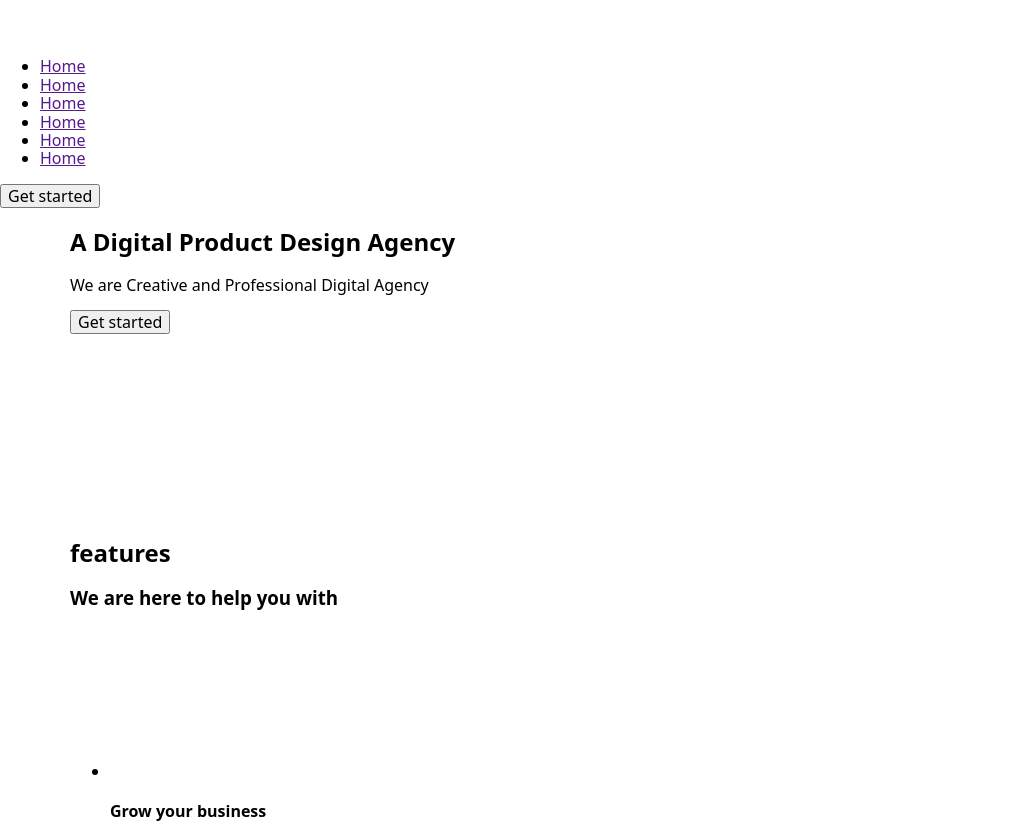
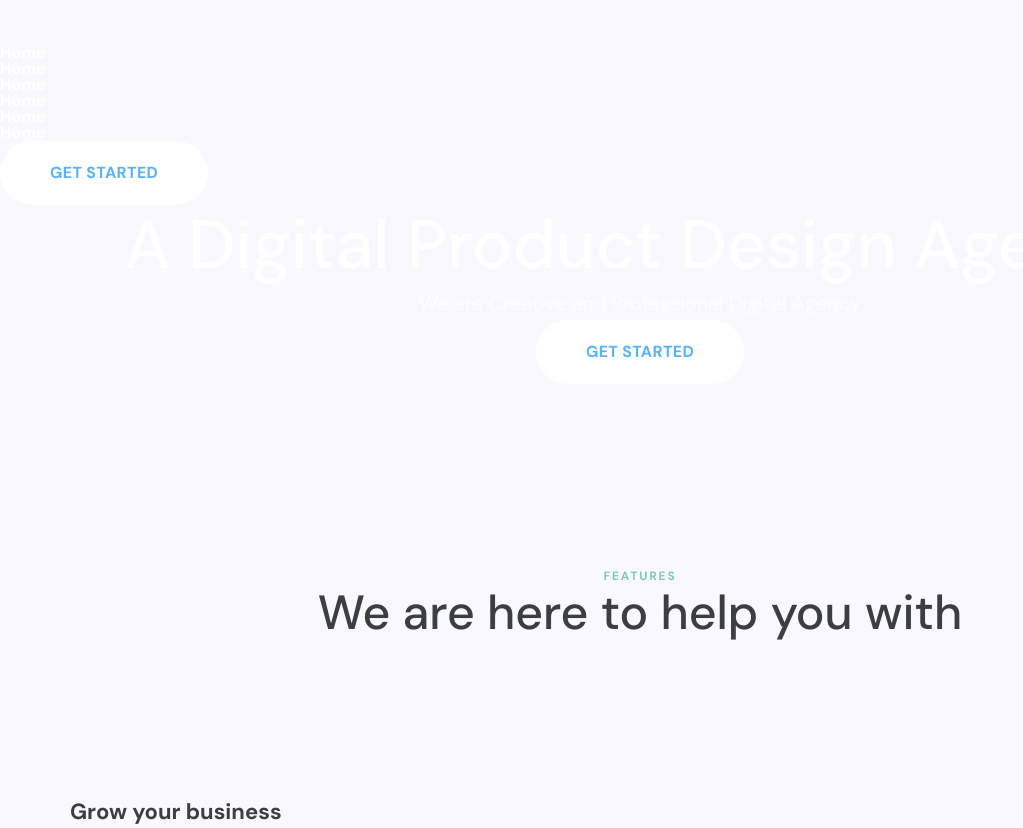
Before and after one commit to chertoha/design-agency-markup, a plain HTML site: page index.html in a window 1280 px wide. Shown: the part 112-940 px from the top of the page, without its empty margins (0-1023 px from the left). Drawn offline with nearby package versions, Linux system fonts and the light colour scheme.

Commit message:
font-styles

```diff
--- a/index.html
+++ b/index.html
@@ -146,8 +146,8 @@
       <!-- How it works Section -->
       <section class="section">
         <div class="container">
-          <h2 class="section__title">how it works</h2>
-          <h3 class="section__sub-title">Our Process</h3>
+          <h2 class="section__title section__title--inverse">how it works</h2>
+          <h3 class="section__sub-title section__sub-title--inverse">Our Process</h3>
           <p class="section__text">
             We know the best solution for all of your business ideas and we can help you solve all
             business problems
@@ -212,7 +212,7 @@
               </a>
             </li>
           </ul>
-          <p class="section__text">
+          <p class="section__text brand__text">
             You're going to be in good company. We work with world's leading brands.
           </p>
         </div>
@@ -222,8 +222,10 @@
       <section class="section">
         <div class="container">
           <div class="section__content">
-            <h2 class="section__title">start with us</h2>
-            <h3 class="section__sub-title">Start working faster today</h3>
+            <h2 class="section__title section__title--inverse">start with us</h2>
+            <h3 class="section__sub-title section__sub-title--inverse">
+              Start working faster today
+            </h3>
             <p class="section__text">
               We know the best solution for all of your business ideas and we can help you solve all
               business problems
@@ -234,28 +236,42 @@
         </div>
       </section>
     </main>
+
     <footer class="page-footer">
       <div class="container">
-        <div class="footer__top-row">
+        <!-- Footer Top Row -->
+        <div class="page-footer__top-row">
           <a class="logo" href=""
             ><svg class="">
               <use href=""></use>
             </svg>
           </a>
 
-          <nav class="nav footer__nav">
-            <ul class="nav-list">
-              <li class="nav-list__item"><a class="nav-list__link" href="">Home</a></li>
+          <nav class="nav page-footer__nav">
+            <ul class="nav-list page-footer__nav-list">
+              <li class="nav-list__item">
+                <a class="nav-list__link" href="">Home</a>
+              </li>
 
-              <li class="nav-list__item"><a class="nav-list__link" href="">Home</a></li>
+              <li class="nav-list__item">
+                <a class="nav-list__link" href="">Home</a>
+              </li>
 
-              <li class="nav-list__item"><a class="nav-list__link" href="">Home</a></li>
+              <li class="nav-list__item">
+                <a class="nav-list__link" href="">Home</a>
+              </li>
 
-              <li class="nav-list__item"><a class="nav-list__link" href="">Home</a></li>
+              <li class="nav-list__item">
+                <a class="nav-list__link" href="">Home</a>
+              </li>
 
-              <li class="nav-list__item"><a class="nav-list__link" href="">Home</a></li>
+              <li class="nav-list__item">
+                <a class="nav-list__link" href="">Home</a>
+              </li>
 
-              <li class="nav-list__item"><a class="nav-list__link" href="">Home</a></li>
+              <li class="nav-list__item">
+                <a class="nav-list__link" href="">Home</a>
+              </li>
             </ul>
           </nav>
 
@@ -269,7 +285,9 @@
             </li>
           </ul>
         </div>
-        <div class="footer__bottom-row">
+
+        <!-- Footer Top Row -->
+        <div class="page-footer__bottom-row">
           <p class="copyright">&copy; 2021 Company</p>
           <ul class="conditions">
             <li class="conditions__item">
--- /dev/null
+++ b/sass/_base.scss
@@ -0,0 +1,32 @@
+body {
+
+    cursor: url(../images/cursor.svg), pointer;
+
+    font-family: $font-primary;
+    font-weight: 400;
+    font-size: 16px;
+    line-height: 1.5;
+    color: $text-default-dark-color;
+
+    background-color: $background-primary-color;
+}
+
+h1,
+h2,
+h3,
+h4,
+h5,
+h6,
+p,
+ul {
+    margin: 0;
+    padding: 0;
+}
+
+ul {
+    list-style: none;
+}
+
+a {
+    text-decoration: none;
+}
--- /dev/null
+++ b/sass/components/_brands.scss
@@ -0,0 +1,5 @@
+.brand__text {
+    font-size: 16px;
+    line-height: 1.48;
+    color: #424A4D;
+}
--- /dev/null
+++ b/sass/components/_hero.scss
@@ -0,0 +1,21 @@
+.hero {
+    text-align: center;
+    color: $text-default-light-color;
+}
+
+.hero__title {
+    font-weight: 500;
+    font-size: 68px;
+    line-height: 1.2;
+
+}
+
+.hero__text {
+    font-size: 20px;
+    line-height: 1.7;
+    opacity: 0.8;
+}
+
+
+
+.dashboard {}
--- /dev/null
+++ b/sass/components/_page-footer.scss
@@ -0,0 +1,23 @@
+.page-footer {
+    // color: rgba(255, 255, 255, 0.8);
+    background-color: $footer-background-color;
+}
+
+.page-footer__nav-list {
+    font-weight: 500;
+    opacity: 0.8;
+}
+
+.copyright,
+.conditions__link {
+    font-size: 15px;
+    color: rgba(255, 255, 255, 0.8);
+}
+
+.copyright {
+    line-height: 1.67;
+}
+
+.conditions__link {
+    line-height: 1.33;
+}
--- /dev/null
+++ b/sass/components/_page-header.scss
@@ -0,0 +1 @@
+.page-header {}
--- /dev/null
+++ b/sass/components/common/_card.scss
@@ -0,0 +1,16 @@
+.card {}
+
+.card__icon {}
+
+.card__title {
+    font-weight: 700;
+    font-size: 22px;
+    line-height: 1.36;
+    color: $sub-title-dark-color;
+}
+
+.card__text {}
+
+.text-attention {
+    font-weight: 700;
+}
--- /dev/null
+++ b/sass/components/common/_nav-list.scss
@@ -0,0 +1,12 @@
+.nav-list {
+    color: $text-default-light-color;
+    font-weight: 700;
+    line-height: 1;
+}
+
+.nav-list__item {}
+
+.nav-list__link {
+
+    color: inherit;
+}
--- a/sass/components/common/_section.scss
+++ b/sass/components/common/_section.scss
@@ -1,4 +1,36 @@
 .section {
     padding-top: 185px;
     padding-bottom: 185px;
+    line-height: 1.22;
 }
+
+.section__title {
+    text-transform: uppercase;
+    text-align: center;
+    font-size: 12px;
+    font-weight: 700;
+    letter-spacing: 0.15em;
+    color: $title-primary-color;
+    opacity: 0.5;
+
+    &--inverse {
+        color: $text-default-light-color;
+    }
+}
+
+.section__sub-title {
+    text-align: center;
+    font-size: 48px;
+    font-weight: 500;
+    color: $sub-title-dark-color;
+
+    &--inverse {
+        color: $text-default-light-color;
+    }
+}
+
+.section__text {
+    font-size: 20px;
+    line-height: 1.7;
+    color: $text-default-light-color;
+}
--- /dev/null
+++ b/sass/components/common/_start-button.scss
@@ -0,0 +1,14 @@
+.start-button {
+    padding: 20px 50px;
+
+    cursor: pointer;
+    font-weight: 700;
+    text-transform: uppercase;
+    line-height: 1.48;
+    letter-spacing: 0.02em;
+
+    color: #57B3FE;
+    background-color: $background-default-light-color;
+    border: none;
+    border-radius: 60px;
+}
--- a/sass/main.scss
+++ b/sass/main.scss
@@ -1,5 +1,18 @@
 @import './utils/vars';
 @import './utils/placeholders';
 
+@import './base';
 @import './components/common/section';
 @import './components/common/container';
+
+
+@import './components/common/nav-list';
+@import './components/common/start-button';
+
+@import './components/hero';
+
+@import './components/common/card';
+@import './components/brands';
+
+
+@import './components/page-footer';
--- a/sass/utils/_vars.scss
+++ b/sass/utils/_vars.scss
@@ -0,0 +1,11 @@
+// Colors
+$text-default-light-color: #ffffff;
+$text-default-dark-color: #595E64;
+$title-primary-color: #00A077;
+$sub-title-dark-color: #3B3E43;
+$background-primary-color: #F9F8FF;
+$background-default-light-color: #ffffff;
+$footer-background-color: #0D0D0D;
+
+//Fonts
+$font-primary: 'DM Sans', sans-serif;
```
Also changed, not shown: css/main.css, css/main.min.css, images/cursor.svg (added), 2 other files.
